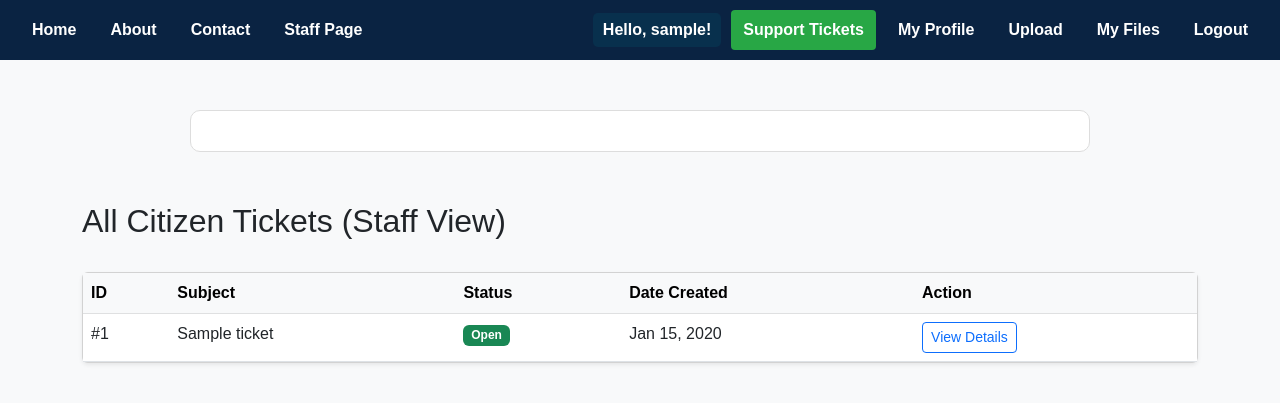
After one commit to Ethanz12/Infosecurity_project, a Django app: page /tickets/ in a window 1280 px wide. The commit adds this page. Shown: the top 403 px of the page. Run offline with Django 5.2, Linux system fonts and the light colour scheme; a user stored in the database is signed in; tables that the repository leaves empty hold one stand-in row (values such as "Sample post"); parts of the project's set-up code (start-up, migrations or seed data) failed here and were passed over.

Commit message:
Added ticketing system

```diff
--- a/apps/home/templates/home/base.html
+++ b/apps/home/templates/home/base.html
@@ -3,30 +3,33 @@
 <head>
     <meta charset="UTF-8">
     <title>{% block title %}SecureGov{% endblock %}</title>
+
+    <link href="https://cdn.jsdelivr.net/npm/bootstrap@5.3.0/dist/css/bootstrap.min.css" rel="stylesheet">
+
     <style>
         body {
             margin: 0;
             font-family: Arial, sans-serif;
             background: #f8f9fa;
         }
-        .navbar {
+        .navbar-custom {
             background-color: #0A2342;
             display: flex;
             align-items: center;
             padding: 10px 20px;
             gap: 10px;
         }
-        .navbar a {
+        .navbar-custom a {
             color: white;
             text-decoration: none;
             font-weight: bold;
             padding: 8px 12px;
             border-radius: 4px;
         }
-        .navbar a:hover {
+        .navbar-custom a:hover {
             background-color: #08304d;
         }
-        .navbar .user-info {
+        .navbar-custom .user-info {
             margin-left: auto;
             display: flex;
             align-items: center;
@@ -34,13 +37,14 @@
             color: white;
             font-weight: bold;
         }
-        .navbar .user-info span {
+        .navbar-custom .user-info span {
             background-color: #08304d;
             padding: 5px 10px;
             border-radius: 5px;
         }
-        .container {
-            max-width: 500px;
+        /* UPDATED: Increased width to 900px so Ticket Tables fit comfortably */
+        .main-container {
+            max-width: 900px;
             margin: 50px auto;
             padding: 20px;
             border: 1px solid #ddd;
@@ -63,7 +67,7 @@
 </head>
 <body>
 
-    <div class="navbar">
+    <div class="navbar-custom">
         <a href="{% url 'home' %}">Home</a>
         <a href="#">About</a>
         <a href="#">Contact</a>
@@ -75,10 +79,13 @@
         <div class="user-info">
             {% if user.is_authenticated %}
                 <span>Hello, {{ user.username }}!</span>
+
+                <a href="{% url 'ticket_list' %}" style="background-color: #28a745;">Support Tickets</a>
+
                 <a href="{% url 'profile' %}">My Profile</a>
-                <a href="{% url 'logout' %}">Logout</a>
                 <a href="{% url 'upload_file' %}">Upload</a>
                 <a href="{% url 'file_list' %}">My Files</a>
+                <a href="{% url 'logout' %}">Logout</a>
             {% else %}
                 <a href="{% url 'login' %}">Login</a>
                 <a href="{% url 'register' %}">Register</a>
@@ -86,7 +93,7 @@
         </div>
     </div>
 
-    <div class="container">
+    <div class="main-container">
         {% if messages %}
             <ul class="messages">
                 {% for message in messages %}
--- /dev/null
+++ b/apps/home/templates/tickets/ticket_list.html
@@ -0,0 +1,60 @@
+{% include 'home/base.html' %}
+
+<div class="container" style="margin-top: 50px;">
+    <div class="d-flex justify-content-between align-items-center mb-4">
+        <h2>
+            {% if is_gov %}
+                All Citizen Tickets (Staff View)
+            {% else %}
+                My Support Tickets
+            {% endif %}
+        </h2>
+
+        {% if not is_gov %}
+            <a href="{% url 'create_ticket' %}" class="btn btn-success">+ New Ticket</a>
+        {% endif %}
+    </div>
+
+    <div class="card shadow-sm">
+        <div class="card-body p-0">
+            <table class="table table-hover mb-0">
+                <thead class="table-light">
+                    <tr>
+                        <th>ID</th>
+                        <th>Subject</th>
+                        <th>Status</th>
+                        <th>Date Created</th>
+                        <th>Action</th>
+                    </tr>
+                </thead>
+                <tbody>
+                    {% for ticket in tickets %}
+                    <tr>
+                        <td>#{{ ticket.id }}</td>
+                        <td>{{ ticket.subject }}</td>
+                        <td>
+                            {% if ticket.status == 'OPEN' %}
+                                <span class="badge bg-success">Open</span>
+                            {% elif ticket.status == 'IN_PROGRESS' %}
+                                <span class="badge bg-warning text-dark">In Progress</span>
+                            {% elif ticket.status == 'RESOLVED' %}
+                                <span class="badge bg-secondary">Resolved</span>
+                            {% elif ticket.status == 'CLOSED' %}
+                                <span class="badge bg-dark">Closed</span>
+                            {% endif %}
+                        </td>
+                        <td>{{ ticket.created_at|date:"M d, Y" }}</td>
+                        <td>
+                            <a href="{% url 'ticket_detail' ticket.id %}" class="btn btn-sm btn-outline-primary">View Details</a>
+                        </td>
+                    </tr>
+                    {% empty %}
+                    <tr>
+                        <td colspan="5" class="text-center py-4 text-muted">No tickets found.</td>
+                    </tr>
+                    {% endfor %}
+                </tbody>
+            </table>
+        </div>
+    </div>
+</div>
--- a/apps/home/urls.py
+++ b/apps/home/urls.py
@@ -12,4 +12,7 @@ urlpatterns = [
     path('upload/', views.upload_file, name='upload_file'),
     path('files/', views.file_list, name='file_list'),
     path('download/<int:file_id>/', views.download_file, name='download_file'),
+    path('tickets/', views.ticket_list, name='ticket_list'),
+    path('tickets/create/', views.create_ticket, name='create_ticket'),
+    path('tickets/<int:ticket_id>/', views.ticket_detail, name='ticket_detail'),
 ]
--- a/apps/home/views.py
+++ b/apps/home/views.py
@@ -10,6 +10,8 @@ from django.db import connection, transaction, IntegrityError
 from django import forms
 import logging
 import os
+from django.shortcuts import get_object_or_404
+from .models import Ticket
 
 from .models import CitizenProfile
 
@@ -470,3 +472,95 @@ def upload_file(request):
             return redirect('upload_file')
 
     return render(request, 'home/upload.html')
+
+#my ticket
+@login_required
+def create_ticket(request):
+    if request.method == "POST":
+        subject = request.POST.get("subject", "").strip()
+        description = request.POST.get("description", "").strip()
+
+        if not subject or not description:
+            messages.error(request, "Subject and Description are required.")
+            return redirect("create_ticket")
+
+        Ticket.objects.create(
+            citizen=request.user,
+            subject=subject,
+            description=description
+        )
+        messages.success(request, "Ticket created successfully.")
+        return redirect("ticket_list")
+
+    return render(request, "tickets/create_ticket.html")
+
+
+@login_required
+def ticket_list(request):
+    user = request.user
+
+    # Logic:
+    # - Citizens see ONLY their own tickets.
+    # - Gov Workers see ALL tickets.
+
+    if user.groups.filter(name="GovernmentWorker").exists() or user.is_staff:
+        tickets = Ticket.objects.all().order_by('-created_at')
+        is_gov = True
+    else:
+        tickets = Ticket.objects.filter(citizen=user).order_by('-created_at')
+        is_gov = False
+
+    return render(request, "tickets/ticket_list.html", {"tickets": tickets, "is_gov": is_gov})
+
+
+@login_required
+def ticket_detail(request, ticket_id):
+    ticket = get_object_or_404(Ticket, id=ticket_id)
+    user = request.user
+
+    is_gov = user.groups.filter(name="GovernmentWorker").exists() or user.is_staff
+    is_owner = (ticket.citizen == user)
+
+    # Security Check: Only Owner or Gov Worker can view
+    if not (is_gov or is_owner):
+        return HttpResponseForbidden("Access Denied")
+
+    if request.method == "POST":
+        # Only Gov Workers can reply/update status
+        if is_gov:
+            new_status = request.POST.get("status")
+            response = request.POST.get("gov_response")
+
+            if new_status:
+                ticket.status = new_status
+            if response:
+                ticket.gov_response = response
+                # Auto-assign if replying and not yet assigned
+                if not ticket.assigned_to:
+                    ticket.assigned_to = user
+
+            ticket.save()
+            messages.success(request, "Ticket updated.")
+            return redirect("ticket_detail", ticket_id=ticket.id)
+
+    # Data to show
+    context = {
+        "ticket": ticket,
+        "is_gov": is_gov
+    }
+
+    if is_gov:
+        # Limited View for Gov Workers (Privacy)
+        try:
+            profile = ticket.citizen.citizenprofile
+            citizen_info = {
+                "username": ticket.citizen.username,
+                "email": ticket.citizen.email,
+                "phone": mask_phone(profile.get_phone()), # Using your helper function
+                # NRIC is intentionally hidden
+            }
+            context["citizen_info"] = citizen_info
+        except:
+            context["citizen_info"] = None
+
+    return render(request, "tickets/ticket_detail.html", context)
```
Also changed, not shown: apps/home/models.py (+73 -34 lines), apps/home/templates/tickets/create_ticket.html (added, +22 -0 lines), apps/home/templates/tickets/ticket_detail.html (added, +83 -0 lines), apps/home/migrations/0004_ticket.py (added), 2 other files.
